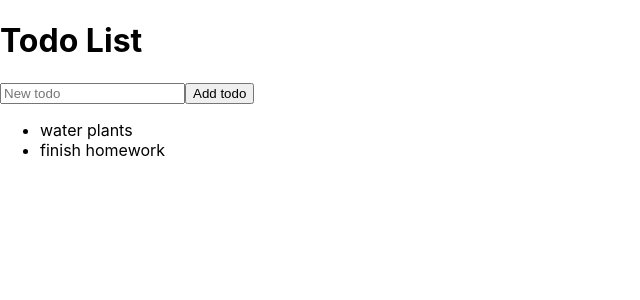
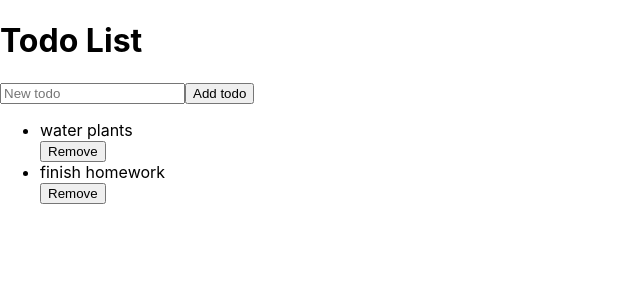
Before and after one commit to csasl/react-todo, a React (Create React App) app in the folder todolist/: page / in a window 1280 px wide. Shown: the top 300 px of the page, without its empty margins (0-640 px from the left). Built offline with nearby package versions, Linux system fonts and the light colour scheme.

Commit message:
give tasks an id upon creation with uuid

```diff
--- a/todolist/package.json
+++ b/todolist/package.json
@@ -8,7 +8,8 @@
     "@testing-library/user-event": "^7.2.1",
     "react": "^16.13.1",
     "react-dom": "^16.13.1",
-    "react-scripts": "3.4.3"
+    "react-scripts": "3.4.3",
+    "uuid": "^8.3.0"
   },
   "scripts": {
     "start": "react-scripts start",
--- a/todolist/src/NewTodoForm.js
+++ b/todolist/src/NewTodoForm.js
@@ -1,4 +1,5 @@
 import React, { Component } from 'react';
+import { v4 as uuidv4 } from 'uuid';
 
 class NewTodoForm extends Component{
     constructor(props){
@@ -16,7 +17,7 @@ class NewTodoForm extends Component{
 
     handleSubmit(evt){
         evt.preventDefault();
-        this.props.createTodo(this.state);
+        this.props.createTodo({...this.state, id:uuidv4()});
     }
 
     render(){
--- a/todolist/src/TodoItem.js
+++ b/todolist/src/TodoItem.js
@@ -6,13 +6,20 @@ class TodoItem extends Component{
         this.state={
             task: this.props.task
         }
+        this.handleRemove = this.handleRemove.bind(this);
     }
+
+    handleRemove() {
+
+    }
+
     render() {
         return(
         <div>
             <li>{this.props.task}</li>
+            <button onClick={this.handleRemove}>Remove</button>
         </div>
-        )
+        );
 
     }
 }
--- a/todolist/src/TodoList.js
+++ b/todolist/src/TodoList.js
@@ -9,10 +9,15 @@ class TodoList extends Component{
             todos: [{task: "water plants"}, {task: "finish homework"}]
         };
         this.create = this.create.bind(this);
+        this.remove = this.remove.bind(this);
     }
 
     create(todo){
         this.setState({todos: [...this.state.todos, todo]});
+    }
+
+    remove(todo){
+
     }
 
     render(){
```
Also changed, not shown: 1 other file (tests, documents, lock files or other folders).
